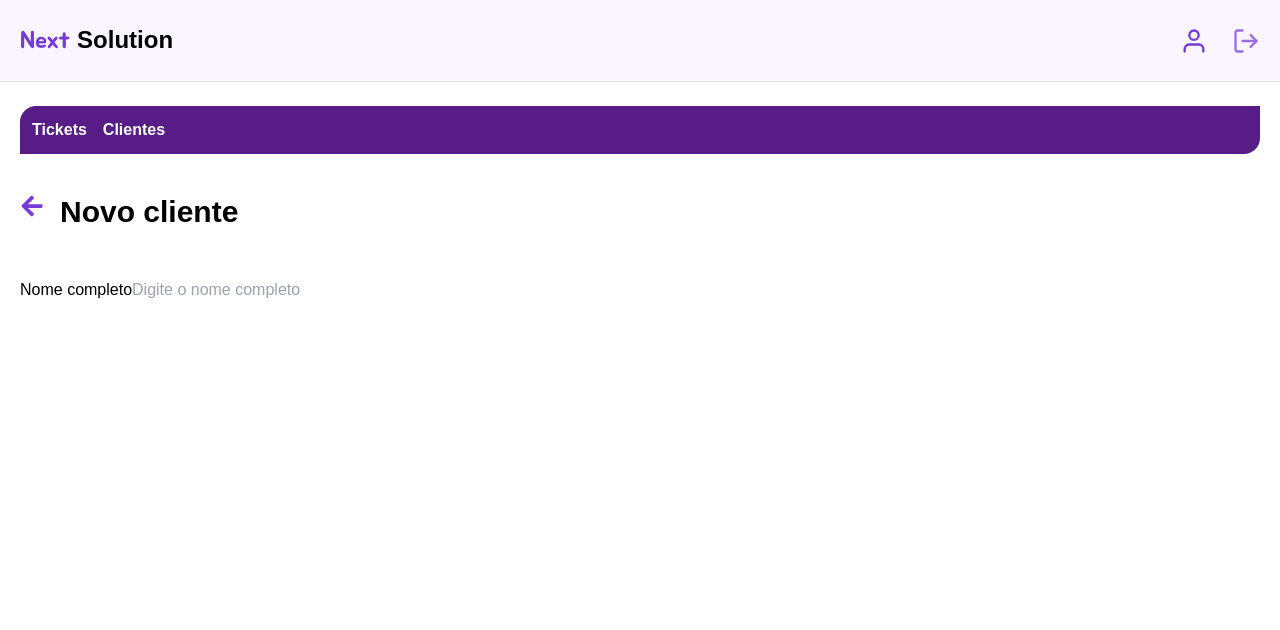
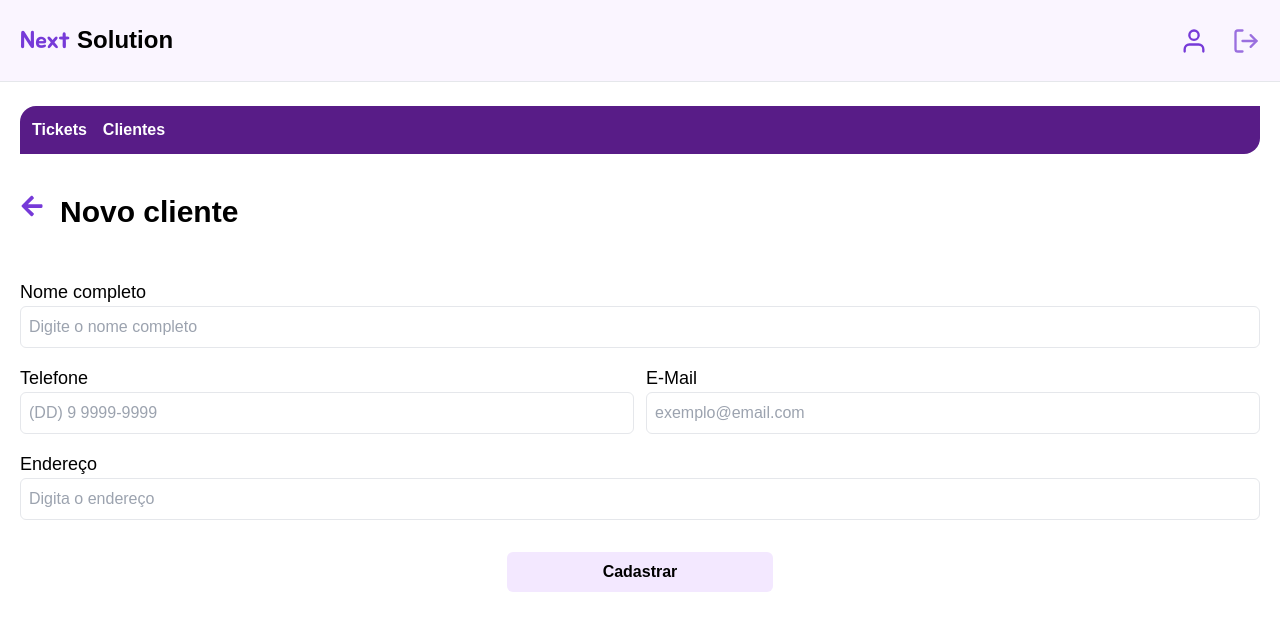
Before and after one commit to luhoro/nextsolution, a Next.js app: page /dashboard/customer/new in a window 1280 px wide. Shown: the top 630 px of the page. Built offline with nearby package versions, Linux system fonts and the light colour scheme; no server answers; sample sign-in values are in the browser's storage; a web font is replaced by a local one.

Commit message:
Feat: new client form

```diff
--- a/src/app/dashboard/customer/components/form.tsx
+++ b/src/app/dashboard/customer/components/form.tsx
@@ -1,31 +1,112 @@
 "use client"
 
 import { useForm } from "react-hook-form"
-import { z } from 'zod'
+import { z } from "zod"
 import { zodResolver } from "@hookform/resolvers/zod"
+import Input from "@/components/input"
 
 const schema = z.object({
   name: z.string().min(1, "O campo nome é obrigatório"),
-  email: z.string().email("digite um email válido").min(1, "O email é obrigatório"),
-  phone: z.string().refine( value => {
-    return  /^(?:\(\d{2}\)\s?)?\d{9}$/.test(value) || /^\d{2}\s\d{9}$/.test(value) || /^\d{11}$/.test(value)
-  }, {
-    message: "O número de telefone deve estar (DD) 9 9999-9999"
-  }),
-  adress: z.string()
+  email: z
+    .string()
+    .email("digite um email válido")
+    .min(1, "O email é obrigatório"),
+  phone: z.string().refine(
+    value => {
+      return (
+        /^(?:\(\d{2}\)\s?)?\d{9}$/.test(value) ||
+        /^\d{2}\s\d{9}$/.test(value) ||
+        /^\d{11}$/.test(value)
+      )
+    },
+    {
+      message: "O número de telefone deve estar (DD) 9 9999-9999",
+    }
+  ),
+  adress: z.string(),
 })
 
 type FormData = z.infer<typeof schema>
 
 const Form = () => {
-  const { register, handleSubmit, formState: {errors} } = useForm<FormData>({
-    resolver: zodResolver(schema)
+  const {
+    register,
+    handleSubmit,
+    formState: { errors },
+  } = useForm<FormData>({
+    resolver: zodResolver(schema),
   })
 
+  const handleRegisterCustomer = (data: FormData) => {
+    console.log(data)
+  }
+
   return (
-    <form>
-      <label>Nome completo</label>
-      <input type="text" placeholder="Digite o nome completo" />
+    <form className="flex flex-col gap-4" onSubmit={handleSubmit(handleRegisterCustomer)}>
+      <div>
+        <label className="mb-1 text-lg" htmlFor="name">
+          Nome completo
+        </label>
+
+        <Input
+          type="text"
+          name="name"
+          placeholder="Digite o nome completo"
+          error={errors.name?.message}
+          register={register}
+        />
+      </div>
+
+      <section className="flex flex-col sm:flex-row gap-3 ">
+        <div className="flex-1">
+          <label className="mb-1 text-lg" htmlFor="phone">
+            Telefone
+          </label>
+
+          <Input
+            type="tel"
+            name="phone"
+            placeholder="(DD) 9 9999-9999"
+            error={errors.phone?.message}
+            register={register}
+          />
+        </div>
+
+        <div className="flex-1">
+          <label className="mb-1 text-lg" htmlFor="email">
+            E-Mail
+          </label>
+
+          <Input
+            type="email"
+            name="email"
+            placeholder="exemplo@email.com"
+            error={errors.email?.message}
+            register={register}
+          />
+        </div>
+      </section>
+
+      <div>
+        <label className="mb-1 text-lg" htmlFor="adress">
+          Endereço
+        </label>
+
+        <Input
+          type="text"
+          name="adress"
+          placeholder="Digita o endereço"
+          error={errors.adress?.message}
+          register={register}
+        />
+      </div>
+
+      <button
+        type="submit"
+        className="font-bold bg-purple-100 rounded-md mt-4 py-2 px-24 sm:self-center hover:bg-purple-200 duration-200"
+      >
+        Cadastrar
+      </button>
     </form>
   )
 }
--- /dev/null
+++ b/src/components/input.tsx
@@ -0,0 +1,36 @@
+"use client"
+
+import { RegisterOptions, UseFormRegister } from "react-hook-form"
+
+interface InputProps {
+  type: string
+  placeholder: string
+  name: string
+  register: UseFormRegister<any>
+  error?: string
+  rules?: RegisterOptions
+}
+
+const Input = ({
+  name,
+  placeholder,
+  type,
+  register,
+  rules,
+  error,
+}: InputProps) => {
+  return (
+    <>
+      <input
+        className="w-full border rounded-md p-2"
+        type={type}
+        placeholder={placeholder}
+        {...register(name, rules)}
+        id={name}
+      />
+      {error && <p className="my-2 text-red-500">{error}</p>}
+    </>
+  )
+}
+
+export default Input
```
